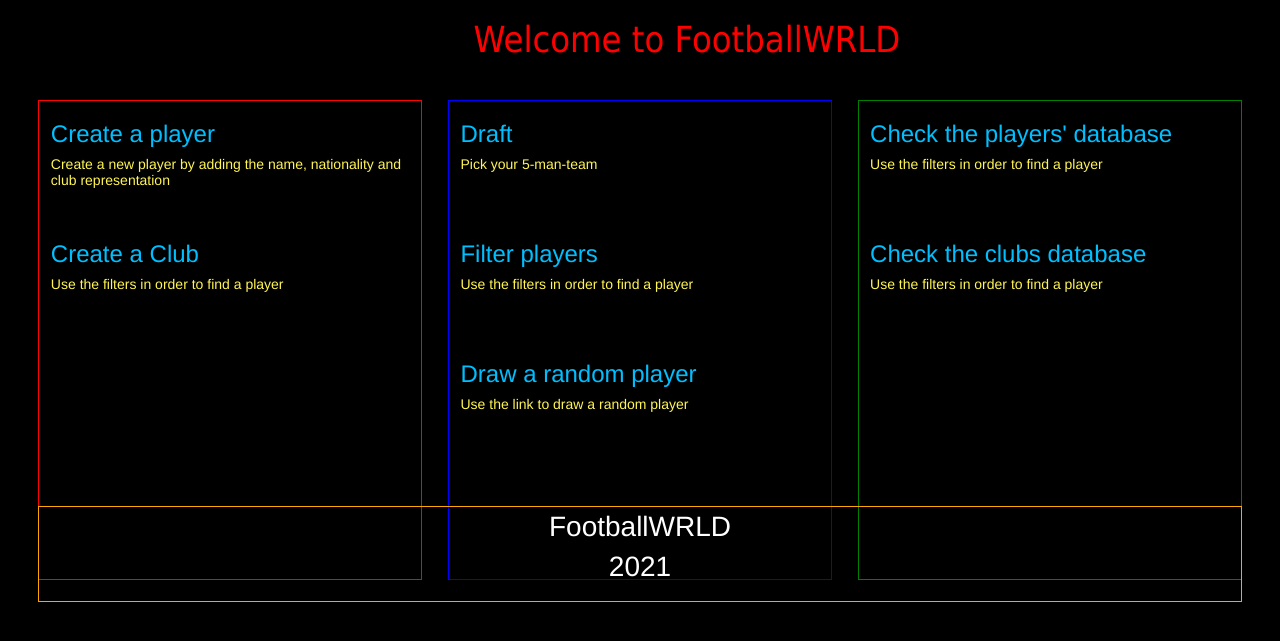
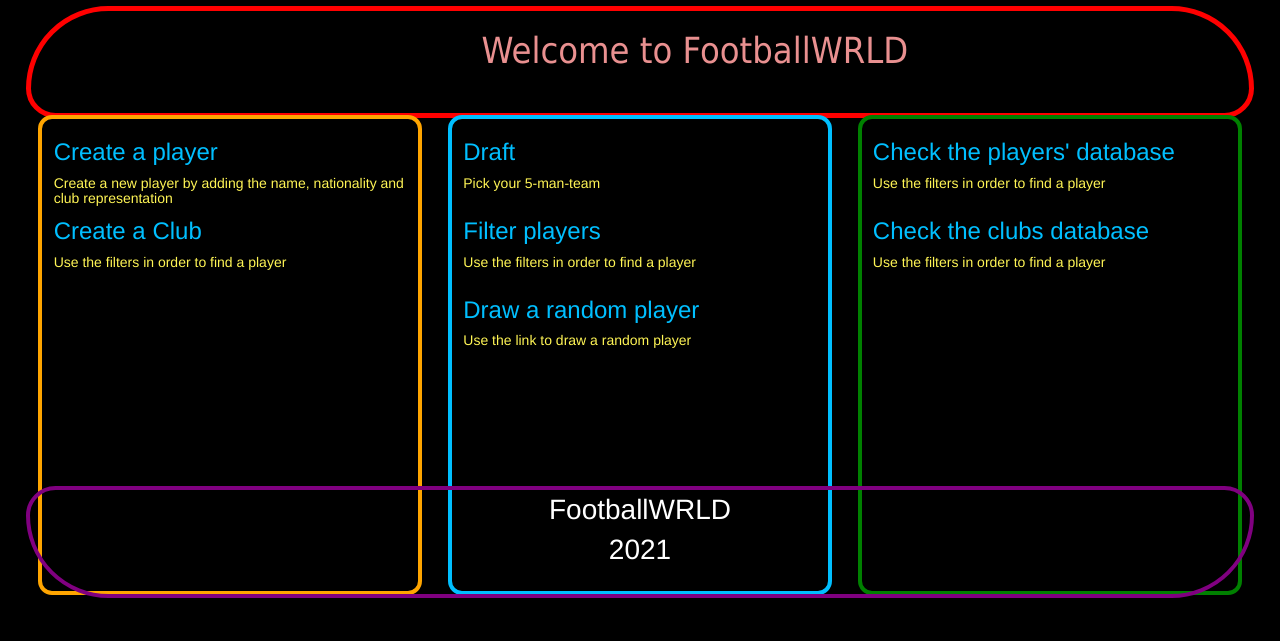
Before and after one commit to mmyszak999/FootballWRLD, a Django app: page /FootballWRLD/ in a window 1280 px wide. Shown: the top 641 px of the page. Run offline with Django 3.2, Linux system fonts and the light colour scheme; some libraries are stand-ins or nearby versions.

Commit message:
Style: Add upper banners with titles for the sites in the menu (index.html)

```diff
--- a/FW/static/FW/style.css
+++ b/FW/static/FW/style.css
@@ -10,6 +10,7 @@ h1{
    text-align: center;
    margin-left: 37%;
    font-family: Tahoma;
+   border-radius: 14px 14px 14px 14px;
 }
 
 .Create{
@@ -22,7 +23,9 @@ h1{
     width: 30%;
     position: absolute;
     margin-left: 3%;
-    border: 1px solid red;
+    border: 4px solid orange;
+    border-radius: 14px 14px 14px 14px;
+    margin-top: 9%;
 }
 
 .Features{
@@ -35,12 +38,15 @@ h1{
     margin-left: 35%;
     width:30%;
     height: 60%;
-    border: 1px solid blue;
+    border: 4px solid DeepSkyBlue;
+    border-radius: 14px 14px 14px 14px;
+    margin-top: 9%;
 }
 
 .Databases{
     position: absolute;
     margin-left: 3%;
+    display: block;
  }
 
 #databases{
@@ -48,8 +54,9 @@ h1{
     width: 30%;
     position: absolute;
     margin-left:67%;
-    border: 1px solid green;
-
+    border: 4px solid green;
+    border-radius: 14px 14px 14px 14px;
+    margin-top: 9%;
 }
 
 h5{
@@ -81,20 +88,21 @@ h2{
 p{
     color: orange;
     font-family: "Comic Sans MS", "Comic Sans", cursive;
-    width: 54%;
+    width: 40%;
 }
 
 #Footer{
     position: absolute;
     color: white;
-    width: 94%;
-    height: 12%;
-    margin-top:13%;
-    margin-left:3%;
-    border: 1px solid orange;
+    width: 96%;
+    height: 14%;
+    margin-top:38%;
+    margin-left:2%;
+    border: 4px solid purple;
     font-family: helvetica;
     font-size: 28px;
     text-align: center;
+    border-radius: 50px 50px 140px 140px;
 }
 
 .submit-button{
@@ -111,7 +119,7 @@ p{
 table{
     border: 1px solid red;
     width: 90%;
-    margin-left: 3%;
+    margin-left: 5%;
 }
 
 th{
@@ -120,18 +128,35 @@ th{
 
 .FilterPlayer{
     width: 77%;
-    position: relative;
+    position: absolute;
     height: 50%;
     text-align: center;
     border: 1px solid green;
+    margin-top: 9%;
+    margin-left:22%;
 
 }
 
 .FilterForm{
-    margin-top: 1%;
+    margin-top: 9%;
     width: 21%;
-    position: relative;
+    position: absolute;
     height: 50%;
     text-align:left;
     float: left;
 }
+
+.MainBanner{
+    position: absolute;
+    margin-left: 2%;
+    margin-top: 0.5%;
+    width: 96%;
+    height: 14%;
+    border: 5px solid red;
+    border-radius: 140px 140px 50px 50px;
+}
+
+.MainBannerText{
+    text-align:center;
+    color: #E99090;
+}
--- a/FW/templates/FW/ClubsDatabase.html
+++ b/FW/templates/FW/ClubsDatabase.html
@@ -9,8 +9,8 @@
     <title>Clubs Database</title>
 </head>
 <body>
-    <h2>The list of the clubs in the database: </h2>
-    <table>
+    <div class="MainBanner"><h1 class="MainBannerText">Clubs Database</h1></div>
+    <table style="margin-top: 10%; position:absolute;">
         <tr>
             <th><h4>No</h4></th>
             <th><h4>Club</h4></th>
--- a/FW/templates/FW/CreateClub.html
+++ b/FW/templates/FW/CreateClub.html
@@ -9,8 +9,8 @@
     <title>Club Creation</title>
 </head>
 <body>
-<h2>Create a club</h2>
-    <form action="" method="post">
+<div class="MainBanner"><h1 class="MainBannerText">Create a club</h1></div>
+    <form action="" method="post" style="margin-top: 8%; position:absolute;" >
         {% csrf_token %}
         {{form.as_p}}
         <input type="submit" value="Create" class="submit-button">
--- a/FW/templates/FW/CreatePlayer.html
+++ b/FW/templates/FW/CreatePlayer.html
@@ -9,12 +9,11 @@
     <title>Player Creation</title>
 </head>
 <body>
-<h2>Create a player</h2>
-    <form action="" method="post">
+<div class="MainBanner"><h1 class="MainBannerText">Create a player</h1></div>
+    <form action="" method="post" style="margin-top: 8%; position:absolute;">
         {% csrf_token %}
         {{form.as_p}}
        <input type="submit" value="Create" class="submit-button">
-
     </form>
 </body>
 </html>
--- a/FW/templates/FW/Draft.html
+++ b/FW/templates/FW/Draft.html
@@ -9,6 +9,6 @@
     <title>Draft</title>
 </head>
 <body>
-Draft
+<div class="MainBanner"><h1 class="MainBannerText">Draft</h1></div>
 </body>
 </html>
--- a/FW/templates/FW/FilterPlayer.html
+++ b/FW/templates/FW/FilterPlayer.html
@@ -9,6 +9,7 @@
     <title>Players' filter</title>
 </head>
 <body>
+<div class="MainBanner"><h1 class="MainBannerText">Filters</h1></div>
 <form method="get" class="FilterForm">
     {{ filter.form.as_p }}
     <button type="submit" class="submit-button">Filter</button>
--- a/FW/templates/FW/PlayersDatabase.html
+++ b/FW/templates/FW/PlayersDatabase.html
@@ -9,8 +9,8 @@
     <title>Players' database</title>
 </head>
 <body>
-    <h2>The list of the players in the database: </h2>
-    <table>
+    <div class="MainBanner"><h1 class="MainBannerText">Players Database</h1></div>
+    <table style="margin-top: 10%; position:absolute;"
         <tr>
             <th><h4>No</h4></th>
             <th><h4>Player</h4></th>
--- a/FW/templates/FW/index.html
+++ b/FW/templates/FW/index.html
@@ -7,32 +7,26 @@
     <title>FootballWRLD</title>
 </head>
 <body>
-    <center><h1>Welcome to FootballWRLD</h1></center>
-    <br><br><br><br><br>
+    <div class="MainBanner"><h1 class="MainBannerText">Welcome to FootballWRLD</h1></div>
     <section id="create">
     <div class="Create">
         <h3><a href="{% url 'FW:create_player' %}">Create a player</a></h3>
         <h5>Create a new player by adding the name, nationality and club representation</h5>
     </div>
-        <br><br><br><br><br><br>
-        <div class="Create">
+        <div class="Create" style="margin-top: 21%">
         <h3><a href="{% url 'FW:create_club' %}">Create a Club</a></h3>
         <h5>Use the filters in order to find a player</h5>
-        <br><br><br><br><br><br>
-    <br><br><br><br><br><br>
     </section>
     <section id="features">
     <div class="Features">
         <h3><a href="{% url 'FW:draft' %}">Draft</a></h3>
         <h5>Pick your 5-man-team</h5>
     </div>
-    <br><br><br><br><br><br>
-    <div class="Features">
+    <div class="Features" style="margin-top: 21%">
         <h3><a href="{% url 'FW:filter_player' %}">Filter players</a></h3>
         <h5>Use the filters in order to find a player</h5>
     </div>
-        <br><br><br><br><br><br>
-        <div class="Features">
+        <div class="Features" style="margin-top: 42%">
         <h3><a href="{% url 'FW:random_player' %}">Draw a random player</a></h3>
         <h5>Use the link to draw a random player</h5>
     </div>
@@ -42,15 +36,11 @@
         <h3><a href="{% url 'FW:players_database' %}">Check the players' database</a></h3>
         <h5>Use the filters in order to find a player</h5>
     </div>
-    <br><br><br><br><br><br>
-    <div class="Databases">
+    <div class="Databases" style="margin-top: 21%">
         <h3><a href="{% url 'FW:clubs_database' %}">Check the clubs database</a></h3>
         <h5>Use the filters in order to find a player</h5>
     </div>
-    <br><br><br><br><br><br>
         </section>
-    <br><br><br><br><br><br>
-<br><br><br><br><br><br>
 <footer id="Footer">
     FootballWRLD
     <br>
```
